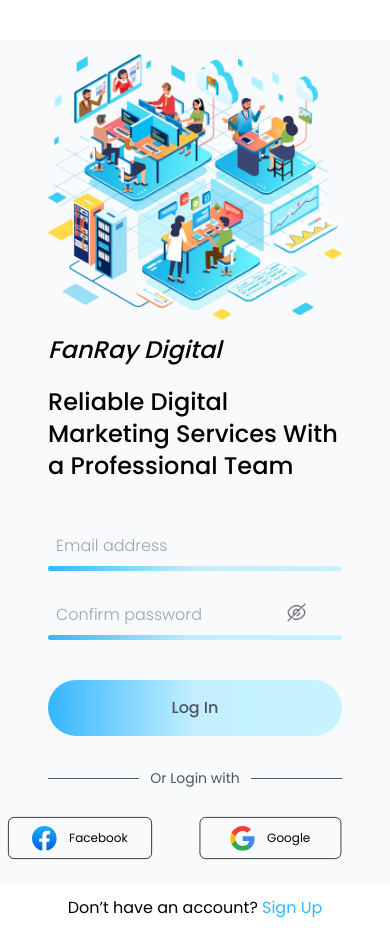
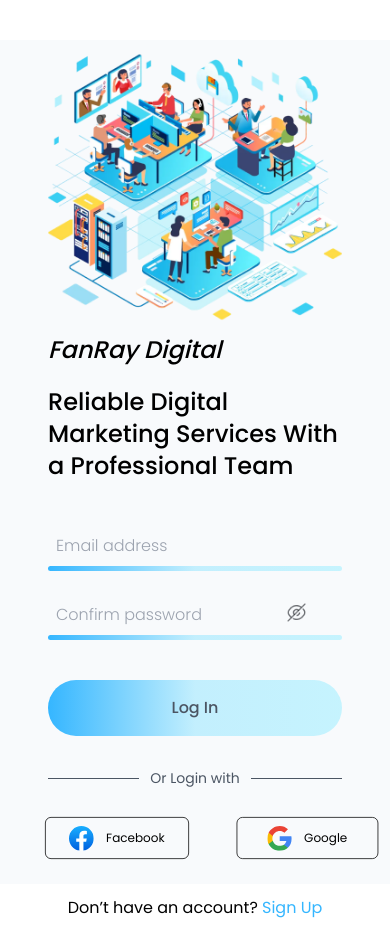
Before and after one commit to faiq28/UAS-FanRay, a website: page signIn.html in a window 390 px wide. Drawn offline with Linux system fonts and the light colour scheme.

Commit message:
responsive

```diff
--- a/signIn.html
+++ b/signIn.html
@@ -41,7 +41,7 @@
                 <p class="w-[22%] md:text-sm md:w-[365px] md:text-center text-gray-600">Or Login with</p>
                 <div class="w-2/6 md:w-full bg-gray-600 h-[1px]"></div>
               </div>
-              <div class="flex flex-row w-3/4 max-h-1 items-center md:justify-center gap-[14px] md:gap-0 my-14">
+              <div class="flex flex-row max-h-1 items-center md:justify-center gap-[14px] md:gap-0 my-14 md:items-center">
                 <div class="h-14 w-48 md:scale-75 flex flex-row justify-center items-center border border-black rounded-lg py-3 px-10 gap-4 ml-8">
                     <div class="">
                         <svg width="33" height="33" viewBox="0 0 33 33" fill="none" xmlns="http://www.w3.org/2000/svg">
@@ -57,7 +57,7 @@
                     </div>
                   <p class="">Facebook</p>
                 </div>
-                <div class="h-14 w-48 md:scale-75 flex flex-row border border-black justify-center items-center rounded-lg py-3 px-10 gap-4 md:items-center">
+                <div class="h-14 w-48 md:scale-75 flex flex-row border border-black justify-center items-center rounded-lg py-3 px-10 gap-4">
                   <div class="">
                     <svg width="33" height="33" viewBox="0 0 33 33" fill="none" xmlns="http://www.w3.org/2000/svg">
                         <path fill-rule="evenodd" clip-rule="evenodd" d="M32.3405 16.8751C32.3405 15.7051 32.2355 14.5801 32.0405 13.5001H16.5005V19.8826H25.3805C24.998 21.9451 23.8355 23.6926 22.088 24.8626V29.0026H27.4205C30.5405 26.1301 32.3405 21.9001 32.3405 16.8751Z" fill="#4285F4"/>
```
Also changed, not shown: output.css.
